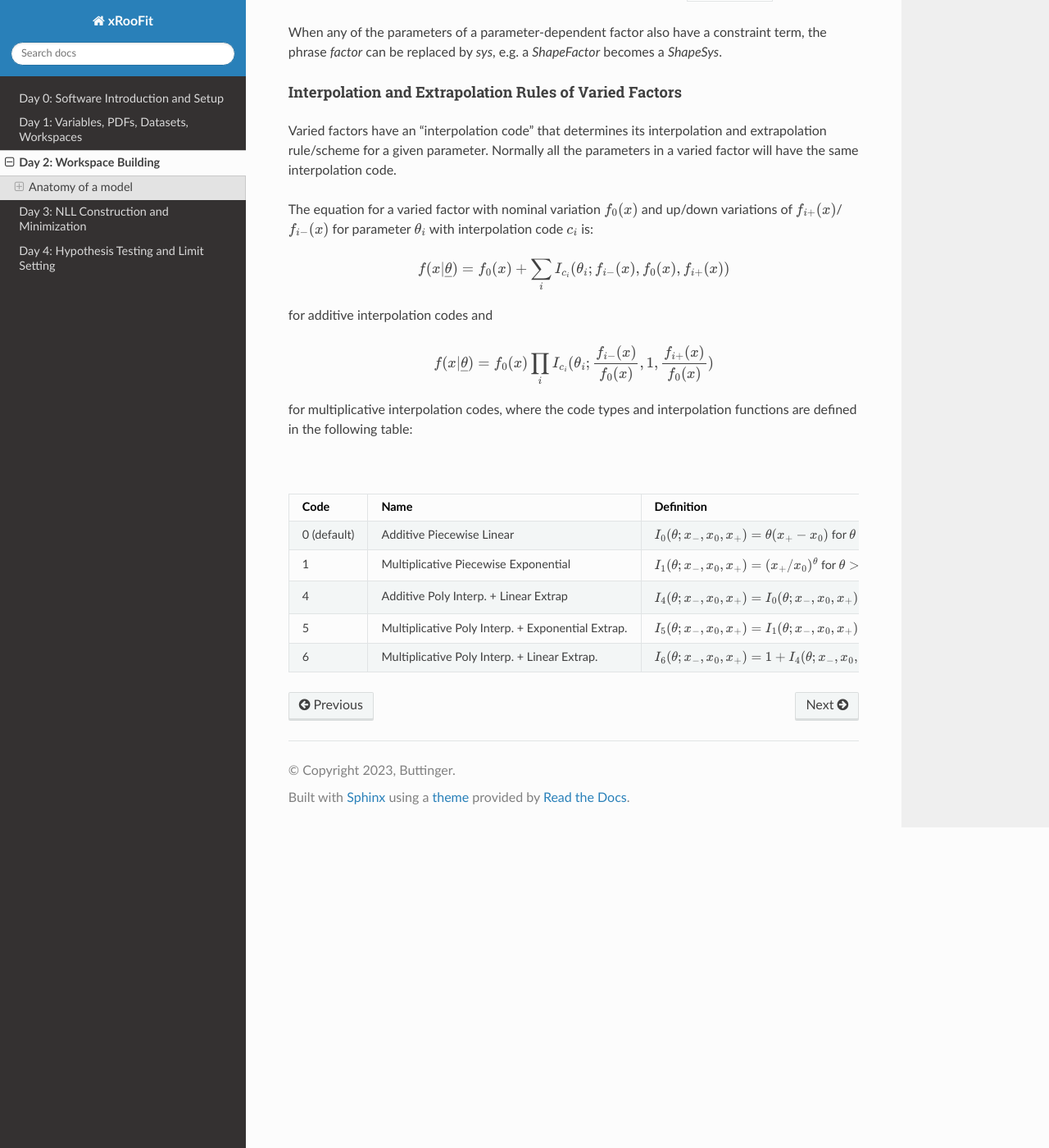
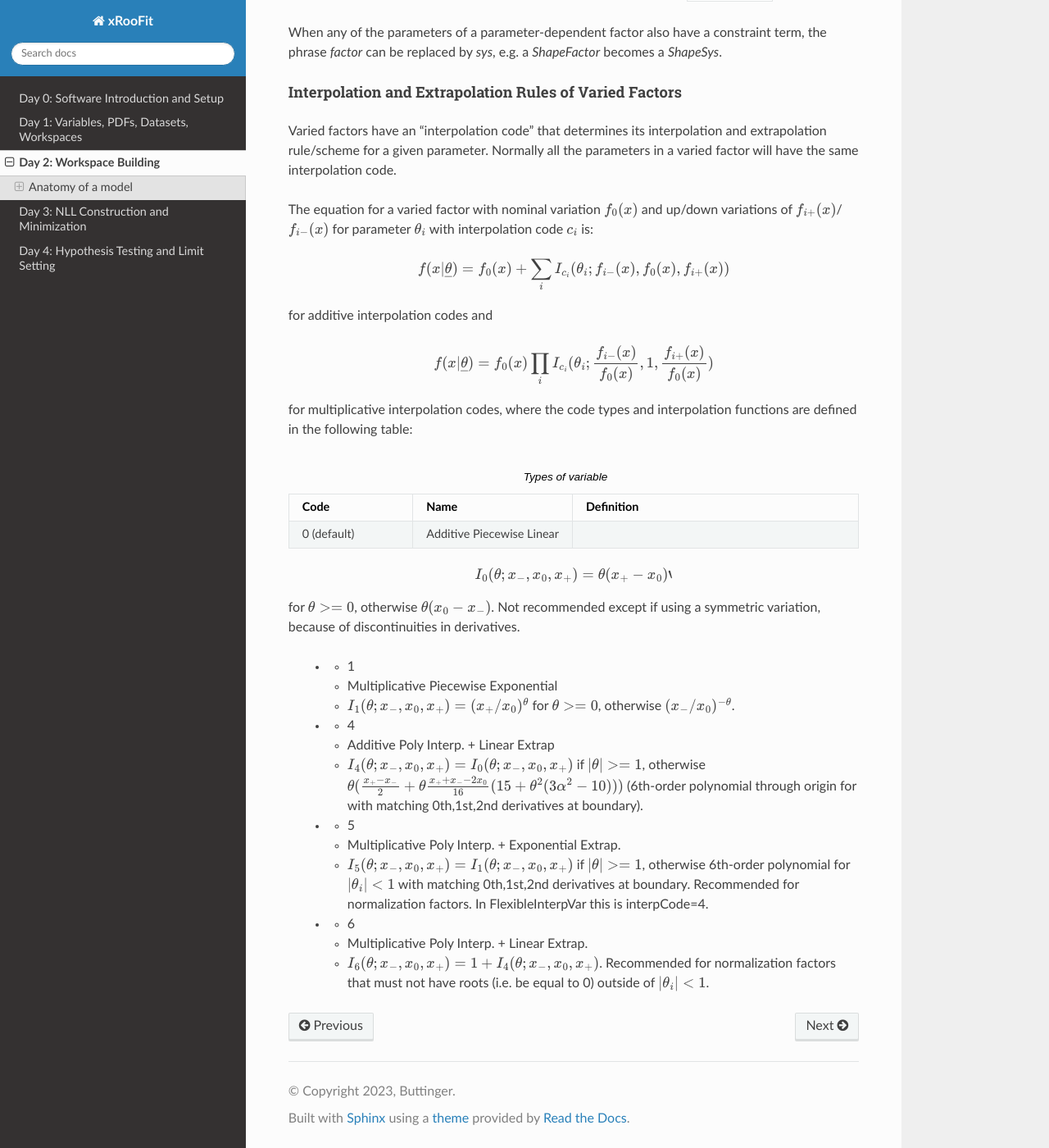
Before and after one commit to will-cern/xroofit-readthedocs, a Sphinx documentation site: the page built from docs/source/workspaceBuilding.rst, in a window 1280 px wide and 1400 px high, scrolled down 2647 px. Shown: the whole window at 82% size. Built offline with Sphinx 7.4.7 and the Read the Docs theme 3.1.0, drawn with Linux system fonts in a browser that asks for light colours; some of the changed lines change nothing that is shown.

Commit message:
Update workspaceBuilding.rst

```diff
--- a/docs/source/workspaceBuilding.rst
+++ b/docs/source/workspaceBuilding.rst
@@ -103,7 +103,13 @@ for multiplicative interpolation codes, where the code types and interpolation f
 
     * - 0   (default)
       - Additive Piecewise Linear
-      - :math:`I_0(\theta;x_{-},x_0,x_{+}) = \theta(x_{+} - x_0)` for :math:`\theta>=0`, otherwise :math:`\theta(x_0 - x_{-})`. Not recommended except if using a symmetric variation, because of discontinuities in derivatives.
+      -
+
+.. math::
+
+  I_0(\theta;x_{-},x_0,x_{+}) = \theta(x_{+} - x_0)`
+
+for :math:`\theta>=0`, otherwise :math:`\theta(x_0 - x_{-})`. Not recommended except if using a symmetric variation, because of discontinuities in derivatives.
 
     * - 1
       - Multiplicative Piecewise Exponential
```
